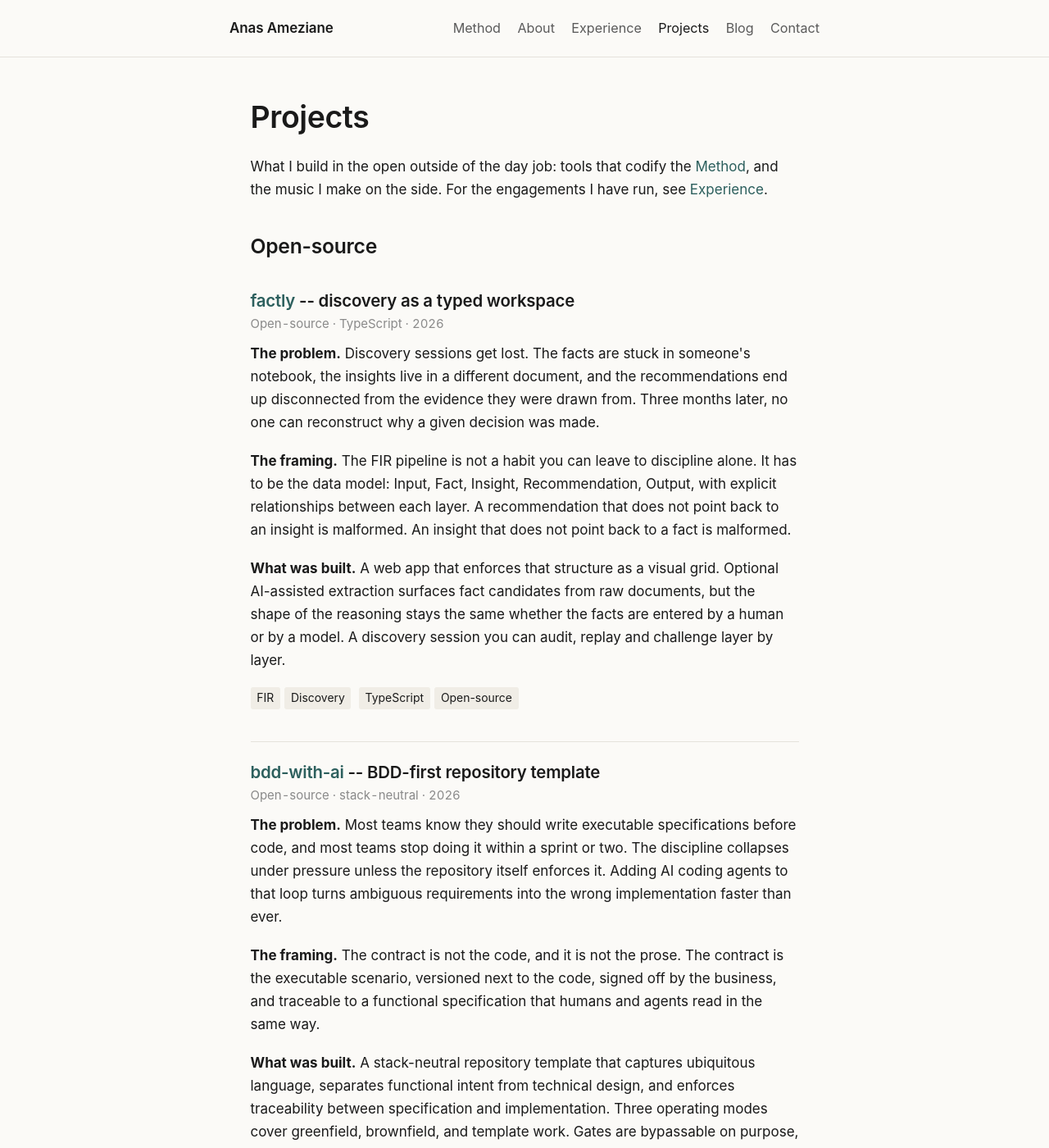
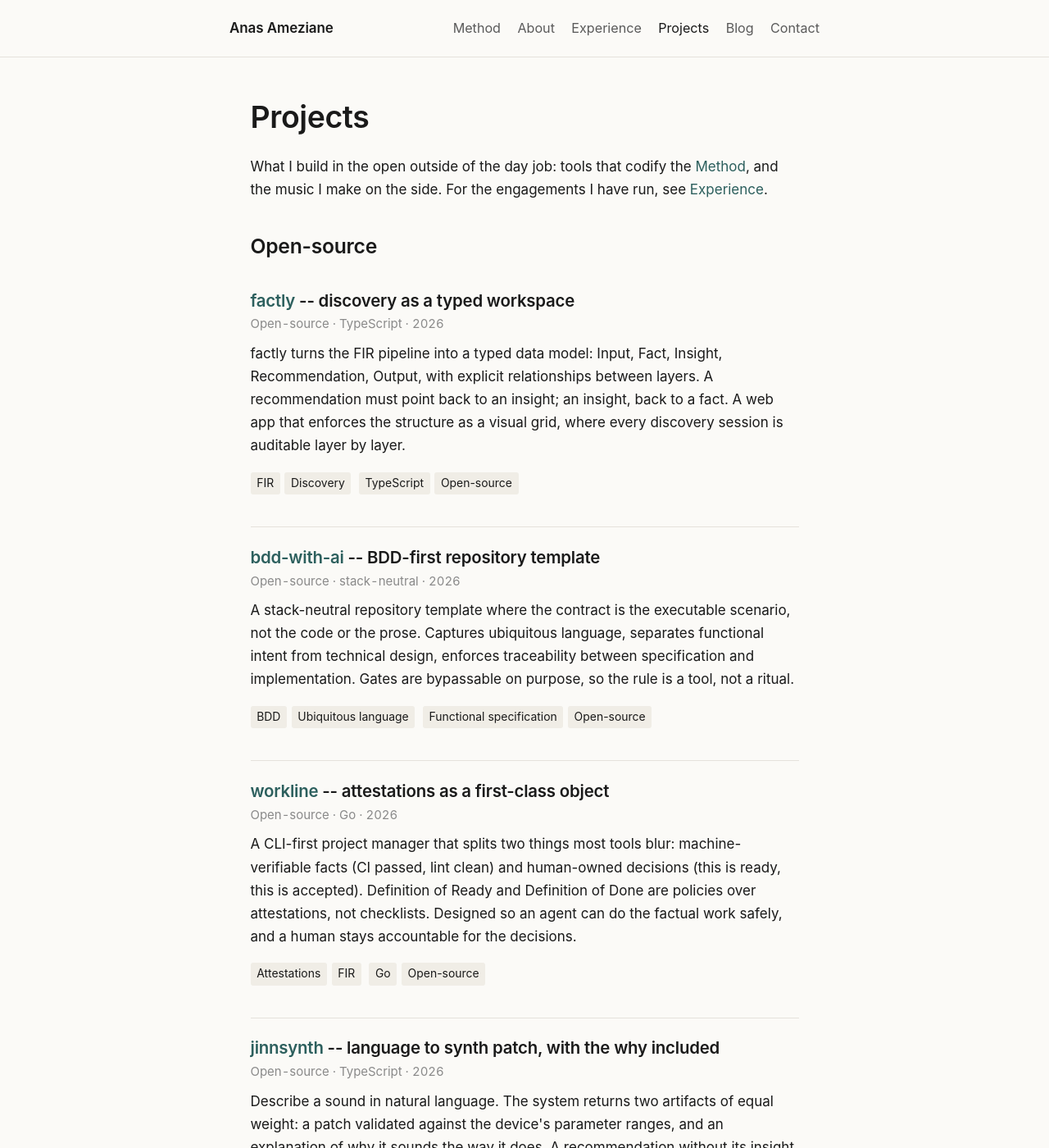
Before and after one commit to anasdox/anasdox.github.io, a Jekyll site: the page built from projects.md, in a window 1280 px wide and 1400 px high. Shown: the whole window at 82% size. Built offline with Jekyll 4.4.1, drawn with Linux system fonts in a browser that asks for light colours; some of the changed text lies outside the part shown.

Commit message:
Compress open-source project blocks to one paragraph each
The three-paragraph labelled format (Problem / Framing / Built) was
the right depth when projects.md held both engagements and tools.
Now that engagements moved to experience.md, projects.md is a
side-work page and each block can carry just the project's core
angle plus one punch line.

Each block keeps its H2, meta and tags. The body is now a single
paragraph (~45-55 words), no <strong> labels. The punch lines I kept
deliberately:

- factly: "every discovery session is auditable layer by layer"
- bdd-with-ai: "the rule is a tool, not a ritual"
- workline: "an agent can do the factual work safely, and a human
  stays accountable for the decisions"
- jinnsynth: "a recommendation without its insight is a guess,
  whether the domain is software or sound"

Net -59 lines on the page.

Co-Authored-By: Claude Opus 4.7 (1M context) <noreply@anthropic.com>

```diff
--- a/projects.md
+++ b/projects.md
@@ -15,27 +15,12 @@ on the side. For the engagements I have run, see
   <h2><a href="https://github.com/anasdox/factly">factly</a> -- discovery as a typed workspace</h2>
   <p class="meta">Open-source · TypeScript · 2026</p>
   <p>
-    <strong>The problem.</strong> Discovery sessions get lost. The
-    facts are stuck in someone's notebook, the insights live in a
-    different document, and the recommendations end up disconnected
-    from the evidence they were drawn from. Three months later, no
-    one can reconstruct why a given decision was made.
-  </p>
-  <p>
-    <strong>The framing.</strong> The FIR pipeline is not a habit
-    you can leave to discipline alone. It has to be the data model:
-    Input, Fact, Insight, Recommendation, Output, with explicit
-    relationships between each layer. A recommendation that does
-    not point back to an insight is malformed. An insight that does
-    not point back to a fact is malformed.
-  </p>
-  <p>
-    <strong>What was built.</strong> A web app that enforces that
-    structure as a visual grid. Optional AI-assisted extraction
-    surfaces fact candidates from raw documents, but the shape of
-    the reasoning stays the same whether the facts are entered by a
-    human or by a model. A discovery session you can audit, replay
-    and challenge layer by layer.
+    factly turns the FIR pipeline into a typed data model: Input,
+    Fact, Insight, Recommendation, Output, with explicit
+    relationships between layers. A recommendation must point back
+    to an insight; an insight, back to a fact. A web app that
+    enforces the structure as a visual grid, where every discovery
+    session is auditable layer by layer.
   </p>
   <p class="tags">
     <span>FIR</span><span>Discovery</span>
@@ -47,27 +32,12 @@ on the side. For the engagements I have run, see
   <h2><a href="https://github.com/anasdox/bdd-with-ai">bdd-with-ai</a> -- BDD-first repository template</h2>
   <p class="meta">Open-source · stack-neutral · 2026</p>
   <p>
-    <strong>The problem.</strong> Most teams know they should write
-    executable specifications before code, and most teams stop
-    doing it within a sprint or two. The discipline collapses under
-    pressure unless the repository itself enforces it. Adding AI
-    coding agents to that loop turns ambiguous requirements into
-    the wrong implementation faster than ever.
-  </p>
-  <p>
-    <strong>The framing.</strong> The contract is not the code, and
-    it is not the prose. The contract is the executable scenario,
-    versioned next to the code, signed off by the business, and
-    traceable to a functional specification that humans and agents
-    read in the same way.
-  </p>
-  <p>
-    <strong>What was built.</strong> A stack-neutral repository
-    template that captures ubiquitous language, separates functional
-    intent from technical design, and enforces traceability between
-    specification and implementation. Three operating modes cover
-    greenfield, brownfield, and template work. Gates are bypassable
-    on purpose, so the rule is a tool, not a ritual.
+    A stack-neutral repository template where the contract is the
+    executable scenario, not the code or the prose. Captures
+    ubiquitous language, separates functional intent from technical
+    design, enforces traceability between specification and
+    implementation. Gates are bypassable on purpose, so the rule is
+    a tool, not a ritual.
   </p>
   <p class="tags">
     <span>BDD</span><span>Ubiquitous language</span>
@@ -79,26 +49,13 @@ on the side. For the engagements I have run, see
   <h2><a href="https://github.com/anasdox/workline">workline</a> -- attestations as a first-class object</h2>
   <p class="meta">Open-source · Go · 2026</p>
   <p>
-    <strong>The problem.</strong> AI agents now write code, run
-    tests, and produce summaries at machine speed. Most project
-    tools were not designed for that. They blur two things that
-    should never have been one: machine-verifiable facts (CI passed,
-    lint clean, review approved), and human-owned decisions (this is
-    ready, this is accepted, this risk is mine).
-  </p>
-  <p>
-    <strong>The framing.</strong> The FIR distinction applied to
-    delivery. Facts attest themselves. Responsibility is named,
-    dated and human. The Definition of Ready and Definition of Done
-    are not checklists, they are policies over attestations, and
-    the event log records who attested what, when.
-  </p>
-  <p>
-    <strong>What was built.</strong> A CLI-first project manager
-    where every task carries its attestations, every gate cites the
-    policy it enforces, and the responsibility line is always
-    legible. Designed so an agent can do the factual work safely
-    and a human stays accountable for the decisions.
+    A CLI-first project manager that splits two things most tools
+    blur: machine-verifiable facts (CI passed, lint clean) and
+    human-owned decisions (this is ready, this is accepted).
+    Definition of Ready and Definition of Done are policies over
+    attestations, not checklists. Designed so an agent can do the
+    factual work safely, and a human stays accountable for the
+    decisions.
   </p>
   <p class="tags">
     <span>Attestations</span><span>FIR</span>
@@ -110,27 +67,11 @@ on the side. For the engagements I have run, see
   <h2><a href="https://github.com/anasdox/jinnsynth">jinnsynth</a> -- language to synth patch, with the why included</h2>
   <p class="meta">Open-source · TypeScript · 2026</p>
   <p>
-    <strong>The problem.</strong> Hardware synthesizers expose dozens
-    of parameters that interact non-trivially. The gap between
-    "I want a warm pad" and the patch that produces it is wide, and
-    most tools either generate a patch with no explanation, or
-    explain sound design abstractly with no patch.
-  </p>
-  <p>
-    <strong>The framing.</strong> Describe the sound in natural
-    language. The system returns two artifacts of equal weight: a
-    patch validated against the device's parameter ranges, and an
-    explanation of why the patch sounds the way it does. Treating
-    the explanation as a first-class output turns the tool from a
-    generator into a learning instrument. A recommendation without
-    its insight is a guess, whether the domain is software or sound.
-  </p>
-  <p>
-    <strong>What was built.</strong> A platform-neutral core (typed
-    patch schema, validator, prompts) with thin shells: an Express
-    proxy, a Svelte browser UI, Web MIDI, and SysEx encoding for
-    the Audiothingies MicroMonsta 2. The same core could drive an
-    MCP server tomorrow without touching the agent logic.
+    Describe a sound in natural language. The system returns two
+    artifacts of equal weight: a patch validated against the
+    device's parameter ranges, and an explanation of why it sounds
+    the way it does. A recommendation without its insight is a
+    guess, whether the domain is software or sound.
   </p>
   <p class="tags">
     <span>Synthesis</span><span>Explainability</span>
```
